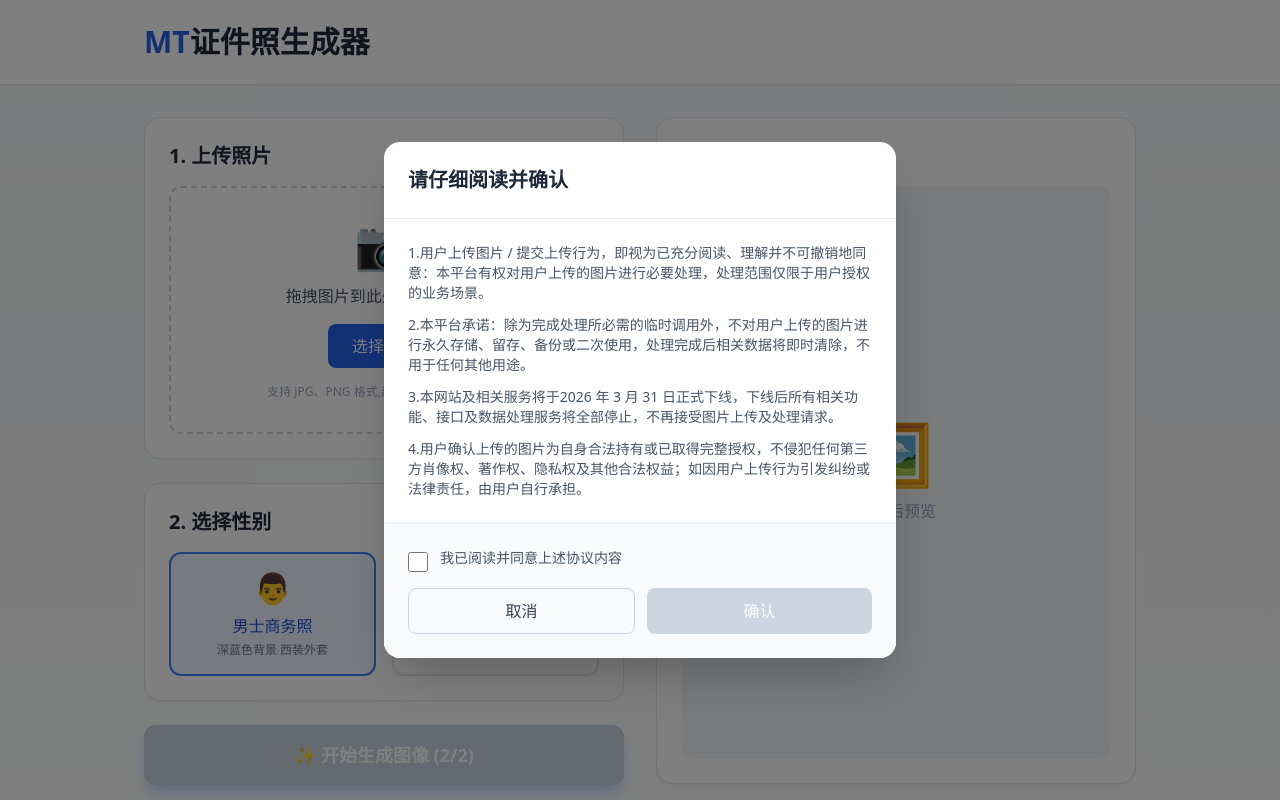
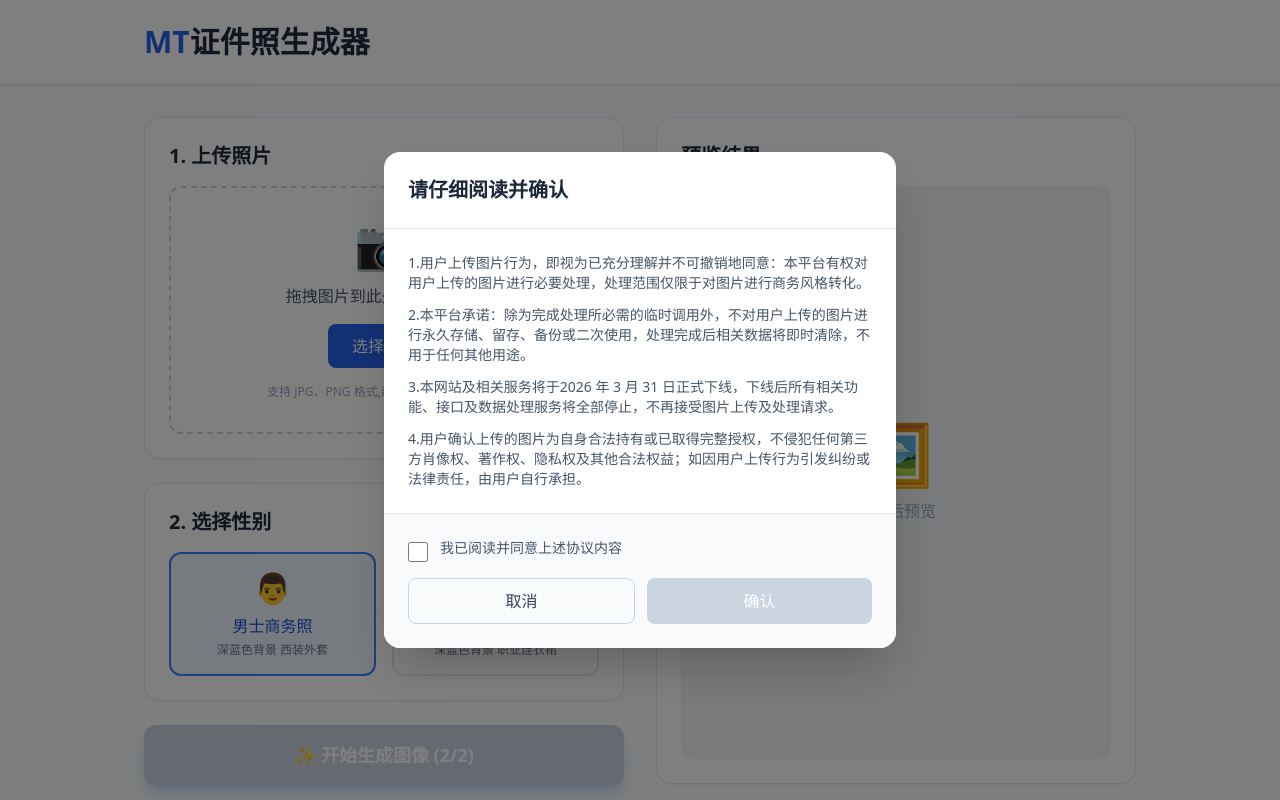
Before and after one commit to hxqphoebe-web/id-photo-generator, a Next.js app: page / in a window 1280 px wide. Shown: the top 800 px of the page. Built offline with nearby package versions, Linux system fonts and the light colour scheme.

Commit message:
fix: 修改协议弹窗第一条内容,明确处理范围为商务风格转化

```diff
--- a/app/page.tsx
+++ b/app/page.tsx
@@ -388,7 +388,7 @@ export default function Home() {
             </div>
             <div className="p-6 overflow-y-auto max-h-[50vh]">
               <div className="text-sm text-slate-600 space-y-3">
-                <p>1.用户上传图片 / 提交上传行为，即视为已充分阅读、理解并不可撤销地同意：本平台有权对用户上传的图片进行必要处理，处理范围仅限于用户授权的业务场景。</p>
+                <p>1.用户上传图片行为，即视为已充分理解并不可撤销地同意：本平台有权对用户上传的图片进行必要处理，处理范围仅限于对图片进行商务风格转化。</p>
                 <p>2.本平台承诺：除为完成处理所必需的临时调用外，不对用户上传的图片进行永久存储、留存、备份或二次使用，处理完成后相关数据将即时清除，不用于任何其他用途。</p>
                 <p>3.本网站及相关服务将于2026 年 3 月 31 日正式下线，下线后所有相关功能、接口及数据处理服务将全部停止，不再接受图片上传及处理请求。</p>
                 <p>4.用户确认上传的图片为自身合法持有或已取得完整授权，不侵犯任何第三方肖像权、著作权、隐私权及其他合法权益；如因用户上传行为引发纠纷或法律责任，由用户自行承担。</p>
```
